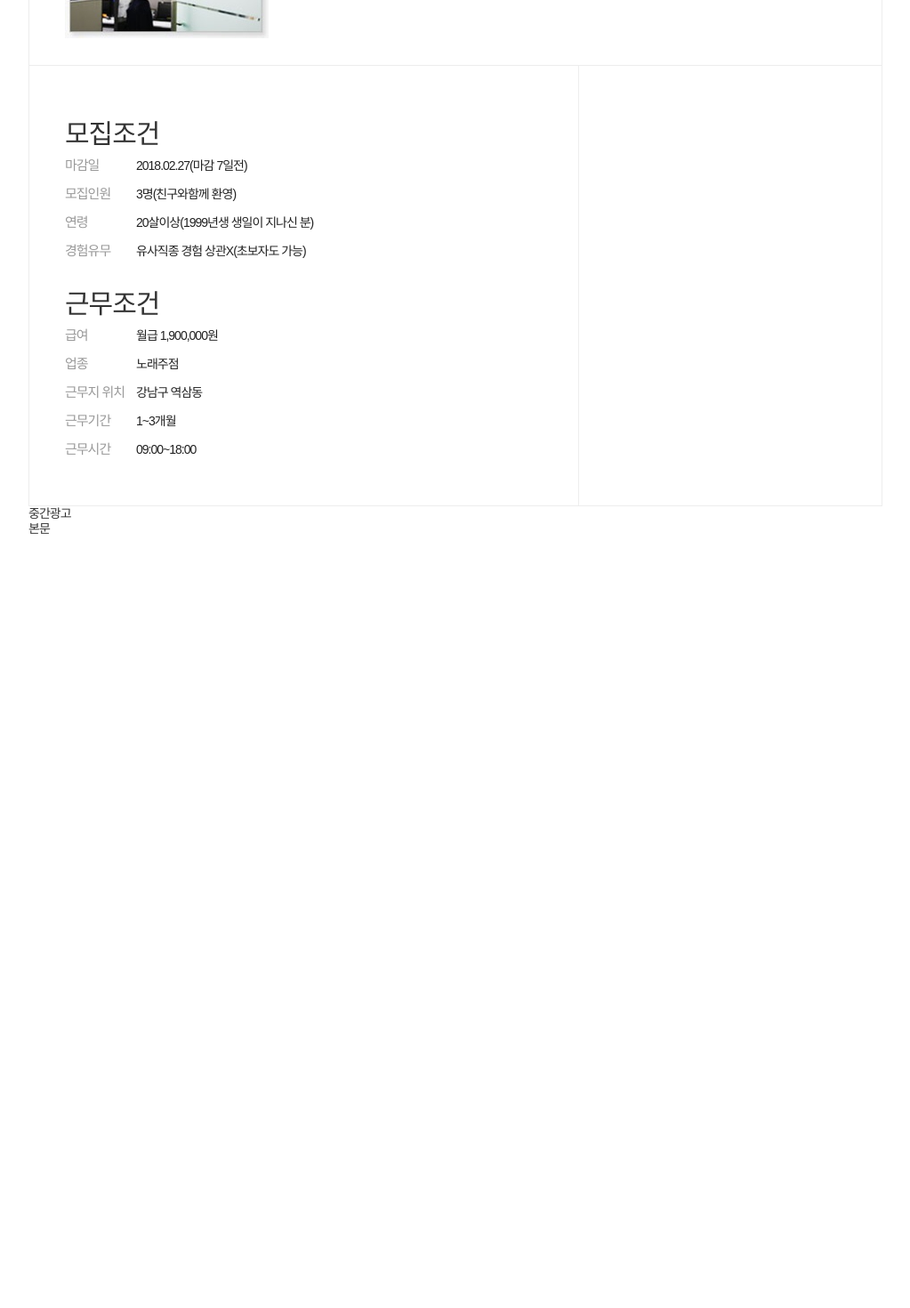
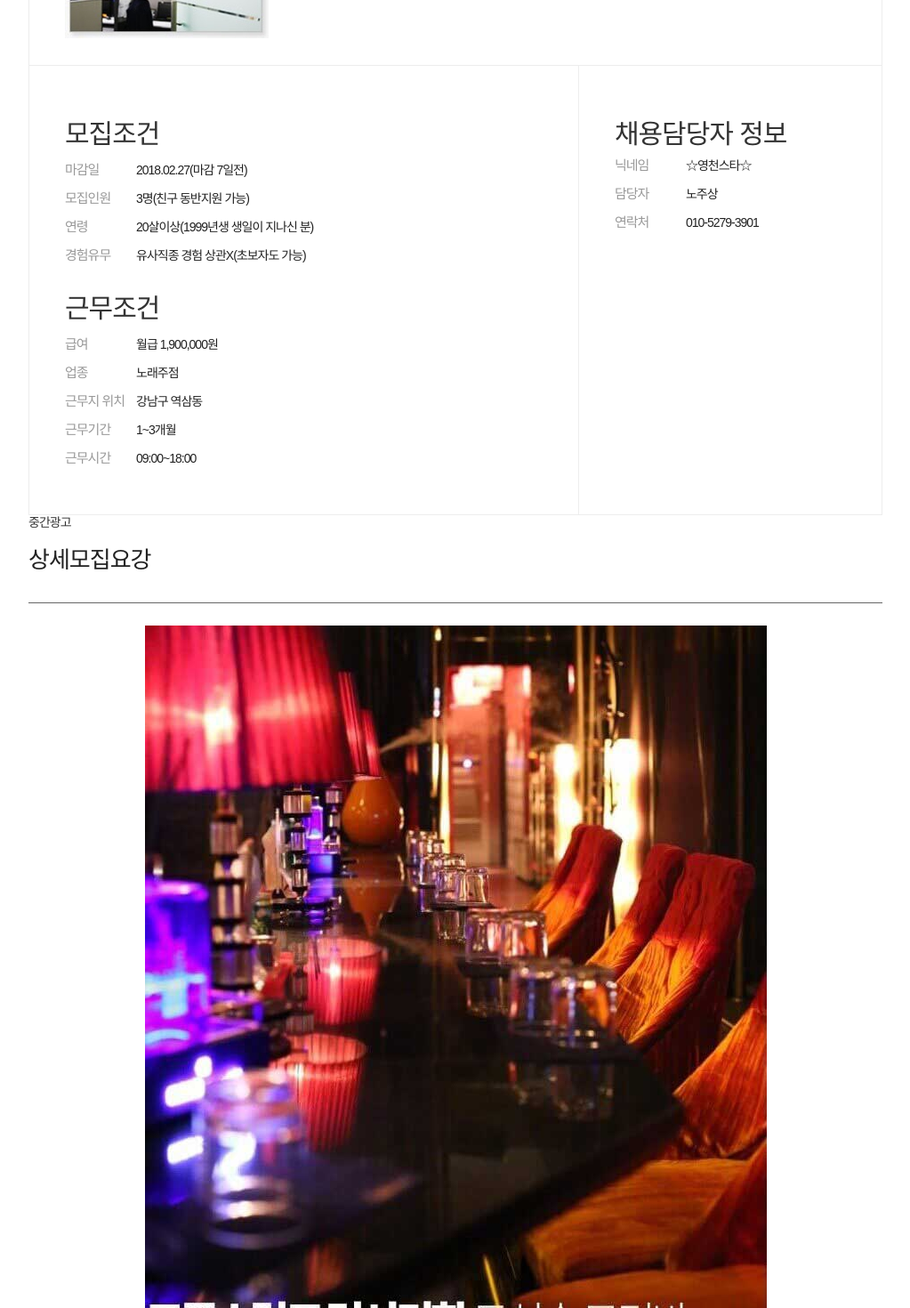
Before and after one commit to jswo3901/boxsite, a React (Create React App) app: page /pro1 in a window 1280 px wide. Shown: the part 460-1930 px from the top of the page at 89% size, without its empty margins (128-1151 px from the left). Before the commit the page ends 1064 px from the top, so only its background shows below. Built offline with nearby package versions, Linux system fonts and the light colour scheme.

Commit message:
상세모집요강

```diff
--- a/src/Home/Profile/Pro1Page.css
+++ b/src/Home/Profile/Pro1Page.css
@@ -94,6 +94,13 @@
     position: relative;
 }
 
+.recruitCondition h2 {
+    margin-bottom: 15px;
+}
+.workCondition h2 {
+    margin-bottom: 15px;
+}
+
 .column_620 {
     width: 64.5%;
     border-right: 1px solid #ededed;
@@ -115,7 +122,25 @@
     line-height: 18px;
     vertical-align: top;
 }
-col {
-    width: 80px;
-    display: table-column;
+
+.column_340 {
+    width: 35.5%;
 }
+
+.tabItem_workDetail {
+    border-bottom: 1px solid #e5e5e5;
+}
+
+.tabItem_workDetail .iframeCover {
+    text-align: center;
+}
+
+.tabItem_workDetail h2 {
+    padding-bottom: 35px;
+    font-weight: normal;
+    line-height: 1;
+    font-size: 26px;
+    color: #222222;
+    margin-bottom: 25px;
+    border-bottom: 1px solid #666666;
+}
--- a/src/Home/Profile/Pro1Page.js
+++ b/src/Home/Profile/Pro1Page.js
@@ -3,7 +3,8 @@ import './Pro1Page.css'
 //http://divtable.com/generator/
 import pro1 from './pro1.gif'
 import room from './room.jpg'
-
+import ad from './ad.jpg'
+import bar from './bar.jpg'
 class Pro1Page extends Component {
   render() {
     return (
@@ -58,7 +59,7 @@ class Pro1Page extends Component {
                             <span>
                               3명
                             </span>
-                            <span>(친구와함께 환영)</span>
+                            <span>(친구 동반지원 가능)</span>
                           </td>
                         </tr>
                         <tr>
@@ -141,13 +142,58 @@ class Pro1Page extends Component {
                 </div>
               </div>
               <div className="column column_340 infoBox">
-
+                <h2>
+                  채용담당자 정보
+                </h2>
+                <div className="viewTable">
+                <table>
+                      <tbody>
+                        <tr>
+                          <th>닉네임</th>
+                          <td>
+                            <span>
+                              ☆영천스타☆
+                            </span>
+                            <span></span>
+                          </td>
+                        </tr>
+                        <tr>
+                          <th>담당자</th>
+                          <td>
+                            <span>
+                              노주상
+                            </span>
+                            <span></span>
+                          </td>
+                        </tr>
+                        <tr>
+                          <th>연락처</th>
+                          <td>
+                            <span>
+                              010-5279-3901
+                            </span>
+                            <span></span>
+                          </td>
+                        </tr>
+                      </tbody>
+                    </table>
+                    </div>
               </div>
             </div>
 
           </div>
           <div className="viewLinkAd">중간광고</div>
-          <div className="viewTab">본문</div>
+          <div className="viewTab">
+            <div className="tabItem_workDetail">
+              <h2>상세모집요강</h2>
+              <div className="iframeCover">
+                <img src={bar} alt="Smiley face"/>
+              </div>
+
+
+            </div>
+          </div>
+          <div>마지막 광고</div>
         </div>
       </div>
     )
```
Also changed, not shown: src/Home/Profile/ad.jpg (added), src/Home/Profile/bar.jpg (added).
